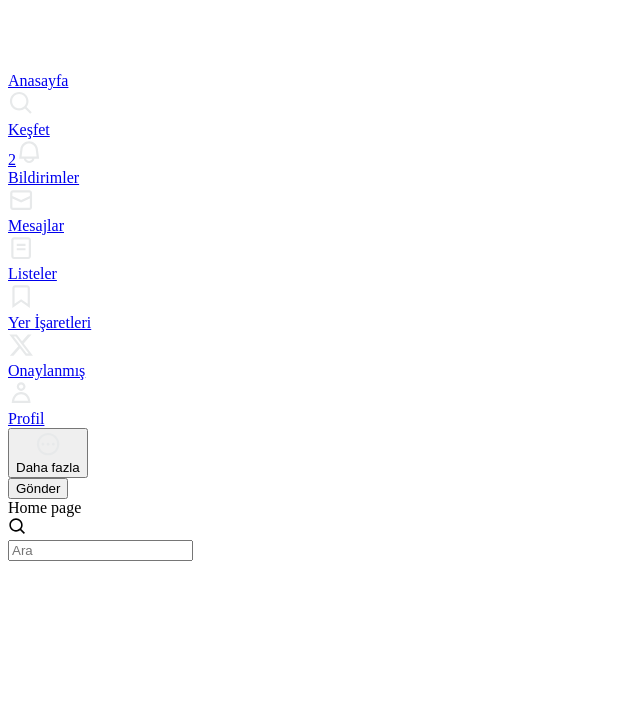
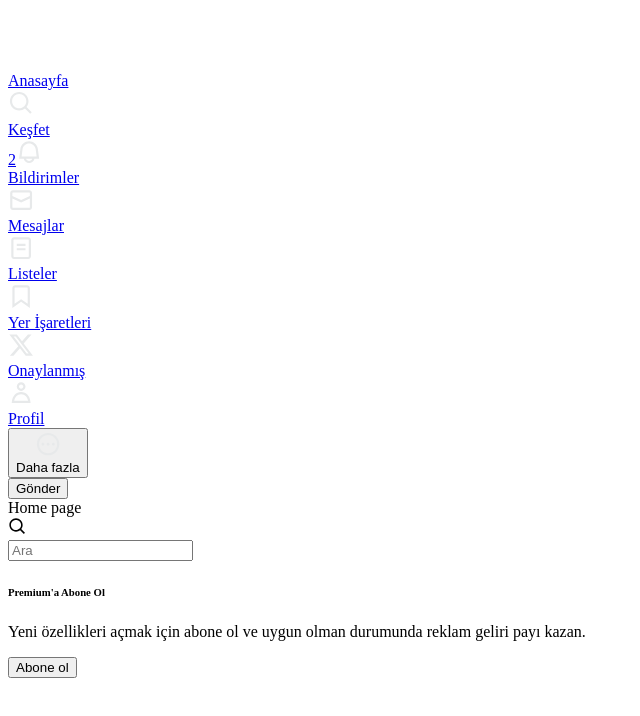
Before and after one commit to khazarglzd/x_ui_clone_react, a React (Create React App) app: page / in a window 1280 px wide. Shown: the top 716 px of the page, without its empty margins (0-640 px from the left). Built offline with nearby package versions, Linux system fonts and the light colour scheme.

Commit message:
Premium component for RightSideBar

```diff
--- a/src/layouts/main/rightsidebar/index.jsx
+++ b/src/layouts/main/rightsidebar/index.jsx
@@ -1,10 +1,12 @@
 import React from 'react'
+import Premium from './premium'
 import Search from './search'
 
 const RightSideBar = () => {
     return (
         <aside className="w-[350px] mr-2.5">
             <Search />
+            <Premium />
 
         </aside>
     )
--- /dev/null
+++ b/src/layouts/main/rightsidebar/premium/index.jsx
@@ -0,0 +1,17 @@
+import Button from "../../../../../src/components/buttons";
+
+export default function Premium() {
+    return (
+        <section
+            className="bg-[#16181c] mb-4 rounded-2xl border border-[#16181c] py-3 px-4 flex flex-col gap-2.5 text-[#e7e9ea]"
+        >
+            <h6 className="text-xl leading-6 font-extrabold">Premium'a Abone Ol</h6>
+            <p className="leading-5 text-[15px] font-bold">
+                Yeni özellikleri açmak için abone ol ve uygun olman durumunda reklam geliri payı kazan.
+            </p>
+            <div className="self-start">
+                <Button>Abone ol</Button>
+            </div>
+        </section>
+    )
+}
```
